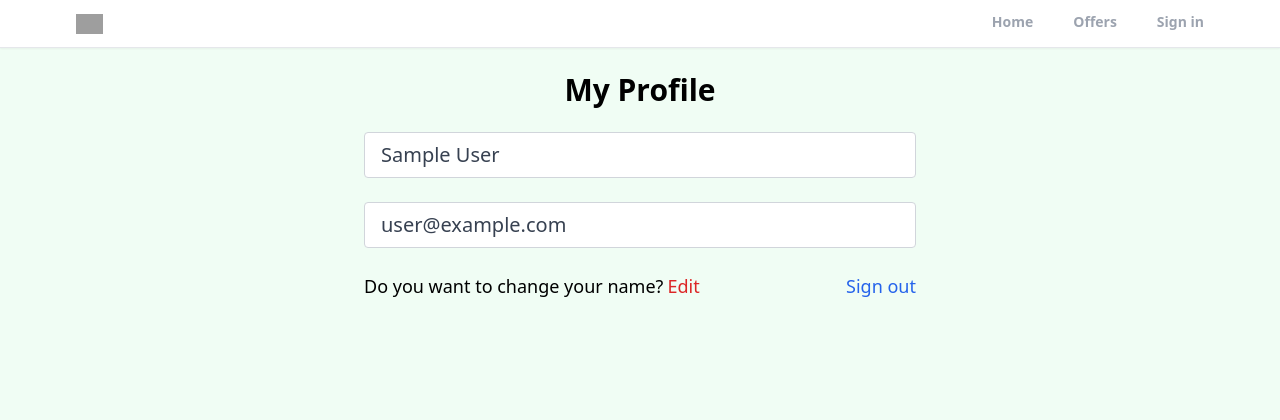
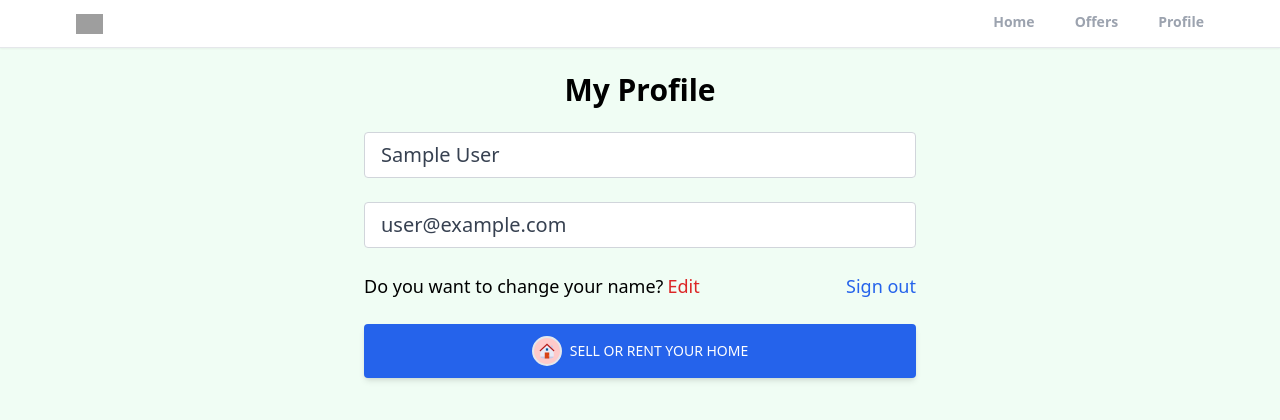
Before and after one commit to mompaduck/clone-coding, a React (Create React App) app in the folder realtor-clone-react/: page /profile in a window 1280 px wide. Shown: the top 420 px of the page. Built offline with nearby package versions, Linux system fonts and the light colour scheme; no server answers; sample sign-in values are in the browser's storage; grey boxes are pictures that could not be loaded.

Commit message:
complete the header/sign-in/profile

```diff
--- a/realtor-clone-react/src/components/Header.jsx
+++ b/realtor-clone-react/src/components/Header.jsx
@@ -1,10 +1,23 @@
-import React from "react"
+import { useEffect, useState } from "react"
 import { useLocation, useNavigate } from "react-router-dom"
+import { getAuth, onAuthStateChanged } from "firebase/auth"
 
 export default function Header() {
+  const [pageState, setPageState] = useState("Sign in")
+
   const location = useLocation()
-  //console.log(location)
   const navigate = useNavigate()
+
+  const auth = getAuth()
+  useEffect(() => {
+    onAuthStateChanged(auth, user => {
+      if (user) {
+        setPageState("Profile")
+      } else {
+        setPageState("Sign in")
+      }
+    })
+  }, [auth])
 
   function pathMatchRoute(route) {
     if (route === location.pathname) {
@@ -37,10 +50,12 @@ export default function Header() {
               Offers
             </li>
             <li
-              className={`cursor-pointer py-3 text-sm font-semibold text-gray-400 border-b-[3px] border-b-transparent
-              ${pathMatchRoute("/sign-in") && "text-black border-b-red-500"}`}
-              onClick={() => navigate("/sign-in")}>
-              Sign in
+              className={`cursor-pointer py-3 text-sm font-semibold text-gray-400 border-b-[3px] border-b-transparent ${
+                (pathMatchRoute("/sign-in") || pathMatchRoute("/profile")) &&
+                "text-black border-b-red-500"
+              }`}
+              onClick={() => navigate("/profile")}>
+              {pageState}
             </li>
           </ul>
         </div>
--- a/realtor-clone-react/src/index.js
+++ b/realtor-clone-react/src/index.js
@@ -5,8 +5,4 @@ import "./index.css"
 import App from "./App"
 
 const root = ReactDOM.createRoot(document.getElementById("root"))
-root.render(
-  <React.StrictMode>
-    <App />
-  </React.StrictMode>
-)
+root.render(<App />)
--- a/realtor-clone-react/src/pages/Profile.jsx
+++ b/realtor-clone-react/src/pages/Profile.jsx
@@ -21,6 +21,7 @@ import { useEffect } from "react"
 export default function Profile() {
   const auth = getAuth()
   const navigate = useNavigate()
+
   const [changeDetail, setChangeDetail] = useState(false)
   const [listings, setListings] = useState(null)
   const [loading, setLoading] = useState(true)
@@ -52,11 +53,8 @@ export default function Profile() {
         })
 
         // update name in the firestore
-
         const docRef = doc(db, "users", auth.currentUser.uid)
-        await updateDoc(docRef, {
-          name
-        })
+        await updateDoc(docRef, { name })
       }
       toast.success("Profile details updated")
     } catch (error) {
@@ -113,6 +111,14 @@ export default function Profile() {
               </p>
             </div>
           </form>
+          <button
+            type="submit"
+            className="w-full bg-blue-600 text-white uppercase px-7 py-3 text-sm font-medium rounded shadow-md hover:bg-blue-700 transition duration-150 ease-in-out hover:shadow-lg active:bg-blue-800">
+            <Link to="/create-listing" className="flex justify-center items-center">
+              <FcHome className="mr-2 text-3xl bg-red-200 rounded-full p-1 border-2" />
+              Sell or rent your home
+            </Link>
+          </button>
         </div>
       </section>
     </>
```
